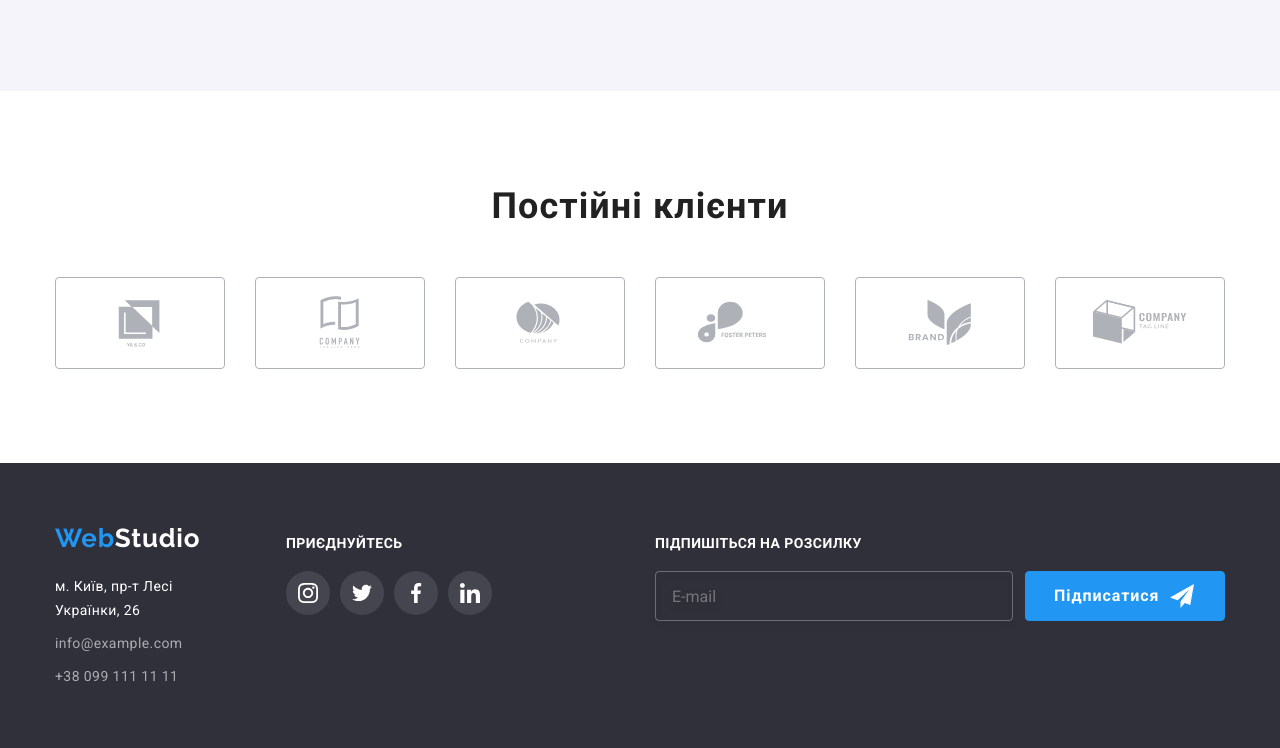
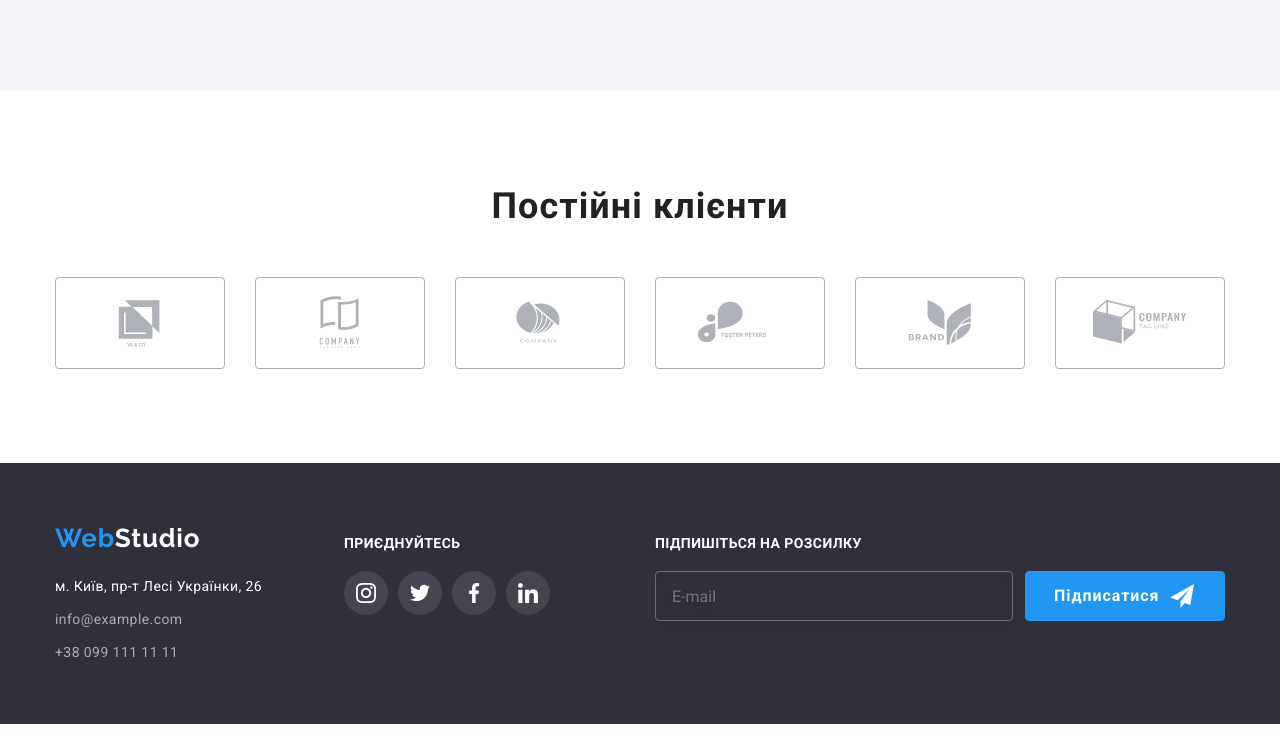
Before and after one commit to BPyvovarova/goit-markup-hw-06, a plain HTML site: page index.html in a window 1280 px wide. Shown: the part 2214-2962 px from the top of the page. After the commit the page ends 2938 px from the top, so only its background shows below. Drawn offline with nearby package versions, Linux system fonts and the light colour scheme.

Commit message:
HW 6 footer відступи

```diff
--- a/css/styles.css
+++ b/css/styles.css
@@ -412,11 +412,11 @@ section {
   padding-top: 60px;
   padding-bottom: 60px;
 }
-.footer-section {
+.container-footer {
   padding-bottom: 0;
   padding-top: 0;
   display: flex;
-  gap: 70px;
+  justify-content: space-between;
 }
 .footer-title {
   font-weight: 700;
@@ -428,6 +428,9 @@ section {
   margin-top: 12px;
   margin-bottom: 20px;
   text-align: left;
+}
+.section-right {
+  margin-left: 70px;
 }
 .footer-soc-list {
   display: flex;
--- a/index.html
+++ b/index.html
@@ -338,7 +338,7 @@
       </section>
     </main>
     <footer class="footer">
-      <section class="container footer-section">
+      <div class="container-footer container">
         <div class="section-left">
           <a href="./index.html" class="footer-logo link logo">Web<span>Studio</span></a>
           <address class="footer-contacts">
@@ -413,7 +413,7 @@
             </button>
           </div>
         </div>
-      </section>
+      </div>
     </footer>
     <div class="backdrop is-hidden" data-modal>
       <div class="modal">
```
Also changed, not shown: portfolio.html (+10 -10 lines).
